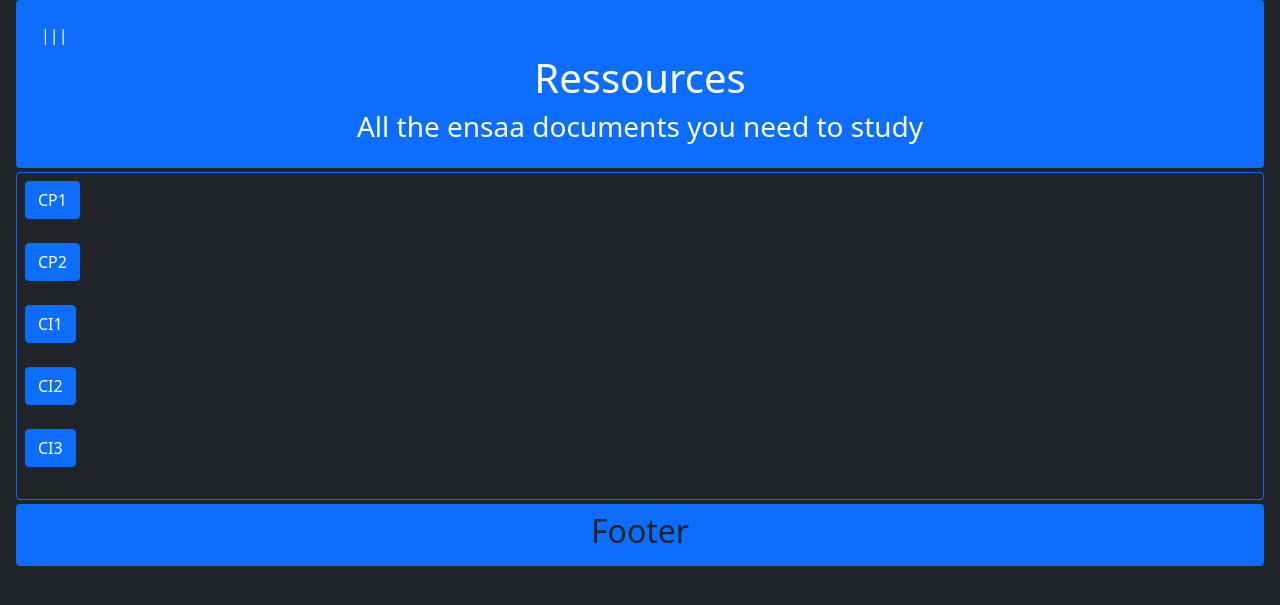
After one commit to Miyamura-J/schoolsite, a Flask app: page /ressources in a window 1280 px wide. The commit adds this page. Shown: the top 605 px of the page. Run offline with Flask 2, Linux system fonts and the light colour scheme; the visitor is signed in with stand-in values (Sample User, id 1).

Commit message:
adding ressources page and its basic structure

```diff
--- a/files/templates/base.html
+++ b/files/templates/base.html
@@ -24,6 +24,7 @@
               {% if user.is_authenticated %}
               <li><a class="dropdown-item text-white"x href="{{ url_for('views.home') }}">Home</a></li>
               <li><a class="dropdown-item text-white"x href="{{ url_for('views.notes') }}">Notes</a></li>
+              <li><a class="dropdown-item text-white"x href="{{ url_for('views.ressources') }}">Ressources</a></li>
               <li><a class="dropdown-item text-white"x href="{{ url_for('auth.logout') }}">Logout</a></li>
               {% else %}
               <li><a class="dropdown-item text-white"x href="{{ url_for('auth.login') }}">Login</a></li>
@@ -31,8 +32,10 @@
               {% endif %}
             </ul>
           </div>
+          {% block header %}
           <h1>The Noter</h1>
           <h3>Taking your notes in the simplest way</h3>
+          {% endblock %}
         </div>
       </header>
 
@@ -55,7 +58,7 @@
       {% endif %}
       {% endwith %}
 
-      <section class=" m-1 p-2 border border-primary rounded">
+      <section class=" m-1 p-2 border border-primary rounded text-dark text-start">
         {% block content %}
 
         {% endblock %}
--- /dev/null
+++ b/files/templates/ressources.html
@@ -0,0 +1,131 @@
+{% extends "base.html" %}
+
+{% block header %}
+<h1>Ressources</h1>
+<h3>All the ensaa documents you need to study</h3>
+{% endblock %}
+
+{% block content %}
+<div>
+    <button class="btn btn-primary" type="button" data-bs-toggle="collapse" data-bs-target="#cp1" aria-expanded="true" aria-controls="collapseExample">
+        CP1
+    </button>
+    <div class="collapse" id="cp1">
+        <div class="card card-body">
+        Some placeholder content for the collapse component. This panel is hidden by default but revealed when the user activates the relevant trigger.
+        </div>
+    </div>
+</div><br>
+
+<div>
+    <button class="btn btn-primary" type="button" data-bs-toggle="collapse" data-bs-target="#cp2" aria-expanded="true" aria-controls="collapseExample">
+        CP2
+    </button>
+    <div class="collapse" id="cp2">
+        <div class="card card-body bg-secondary">
+            <div class="m-1">
+                <button class="btn btn-primary" type="button" data-bs-toggle="collapse" data-bs-target="#topology" aria-expanded="true" aria-controls="collapseExample">
+                    Topology
+                </button>
+                <div class="collapse" id="topology">
+                    <div class="card card-body bg-dark text-white">
+                        Documents de topologie
+                    </div>
+                </div>
+            </div><br>
+            <div class="m-1">
+                <button class="btn btn-primary" type="button" data-bs-toggle="collapse" data-bs-target="#analyse3" aria-expanded="true" aria-controls="collapseExample">
+                    Analyse 3
+                </button>
+                <div class="collapse" id="analyse3">
+                    <div class="card card-body bg-dark text-white">
+                        Analyse 3
+                    </div>
+                </div>
+            </div><br>
+            <div class="m-1">
+                <button class="btn btn-primary" type="button" data-bs-toggle="collapse" data-bs-target="#thermodynamique" aria-expanded="true" aria-controls="collapseExample">
+                    Thermodynamique
+                </button>
+                <div class="collapse" id="thermodynamique">
+                    <div class="card card-body bg-dark text-white">
+                        Thermodynamique
+                    </div>
+                </div>
+            </div><br>
+            <div class="m-1">
+                <button class="btn btn-primary" type="button" data-bs-toggle="collapse" data-bs-target="#mechanique2" aria-expanded="true" aria-controls="collapseExample">
+                    Mechanique 2
+                </button>
+                <div class="collapse" id="mechanique2">
+                    <div class="card card-body bg-dark text-white">
+                        mechanique 2
+                    </div>
+                </div>
+            </div><br>
+            <div class="m-1">
+                <button class="btn btn-primary" type="button" data-bs-toggle="collapse" data-bs-target="#electronique" aria-expanded="true" aria-controls="collapseExample">
+                    Electronique
+                </button>
+                <div class="collapse" id="electronique">
+                    <div class="card card-body bg-dark text-white">
+                        Electronique
+                    </div>
+                </div>
+            </div><br>
+            <div class="m-1">
+                <button class="btn btn-primary" type="button" data-bs-toggle="collapse" data-bs-target="#tec2" aria-expanded="true" aria-controls="collapseExample">
+                    Tec 2
+                </button>
+                <div class="collapse" id="tec2">
+                    <div class="card card-body bg-dark text-white">
+                        Tec 2
+                    </div>
+                </div>
+            </div><br>
+            <div class="m-1">
+                <button class="btn btn-primary" type="button" data-bs-toggle="collapse" data-bs-target="#anglais2" aria-expanded="true" aria-controls="collapseExample">
+                    Anglais 2
+                </button>
+                <div class="collapse" id="anglais2">
+                    <div class="card card-body bg-dark text-white">
+                        Anglais 2
+                    </div>
+                </div>
+            </div><br>
+        </div>
+    </div>
+</div><br>
+
+<div>
+    <button class="btn btn-primary" type="button" data-bs-toggle="collapse" data-bs-target="#ci1" aria-expanded="true" aria-controls="collapseExample">
+        CI1
+    </button>
+    <div class="collapse" id="ci1">
+        <div class="card card-body">
+        Some placeholder content for the collapse component. This panel is hidden by default but revealed when the user activates the relevant trigger.
+        </div>
+    </div>
+</div><br>
+<div>
+    <button class="btn btn-primary" type="button" data-bs-toggle="collapse" data-bs-target="#ci2" aria-expanded="true" aria-controls="collapseExample">
+        CI2
+    </button>
+    <div class="collapse" id="ci2">
+        <div class="card card-body">
+        Some placeholder content for the collapse component. This panel is hidden by default but revealed when the user activates the relevant trigger.
+        </div>
+    </div>
+</div><br>
+<div>
+    <button class="btn btn-primary" type="button" data-bs-toggle="collapse" data-bs-target="#ci3" aria-expanded="true" aria-controls="collapseExample">
+        CI3
+    </button>
+    <div class="collapse" id="ci3">
+        <div class="card card-body">
+        Some placeholder content for the collapse component. This panel is hidden by default but revealed when the user activates the relevant trigger.
+        </div>
+    </div>
+</div><br>
+
+{% endblock %}
--- a/files/views.py
+++ b/files/views.py
@@ -10,6 +10,11 @@ views = Blueprint('views', __name__)
 @login_required
 def home():
     return render_template("home.html", user=current_user)
+
+@views.route("/ressources")
+@login_required
+def ressources():
+    return render_template("ressources.html", user=current_user)
 
 @views.route("/notes", methods=["GET","POST"])
 @login_required
```
